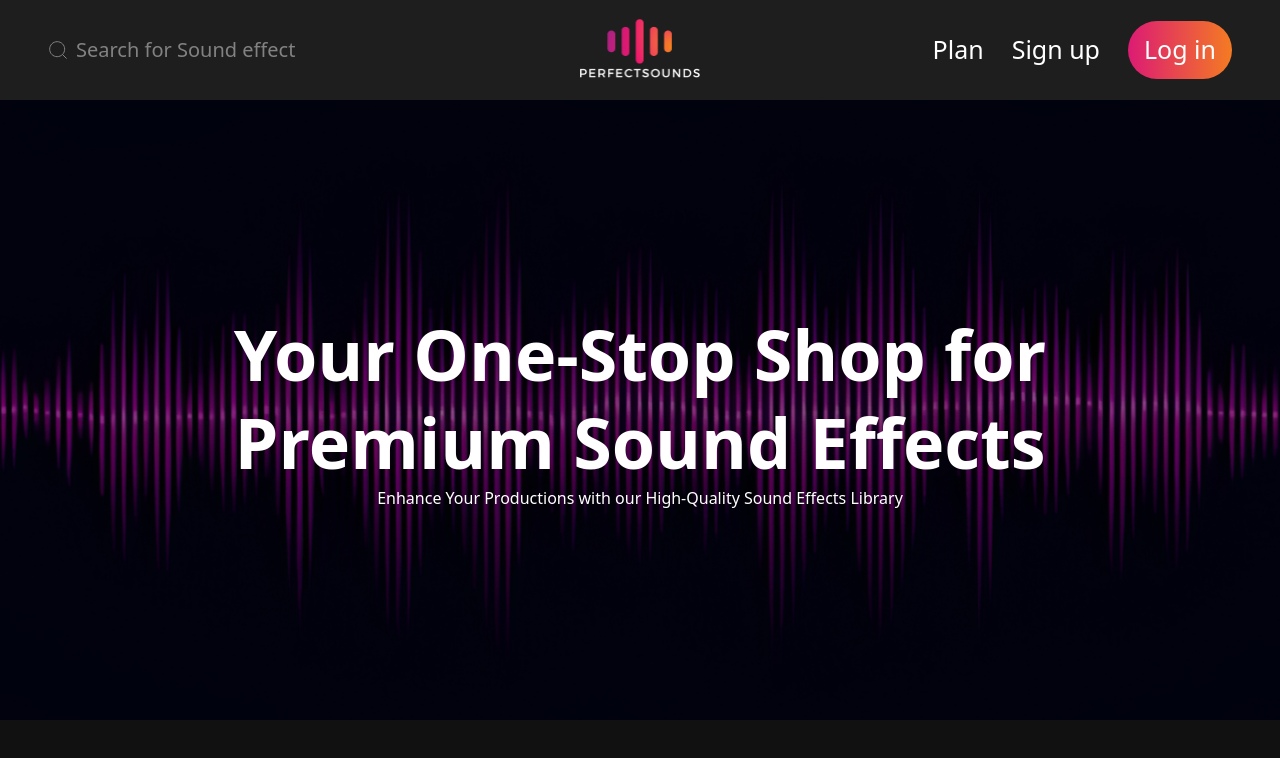
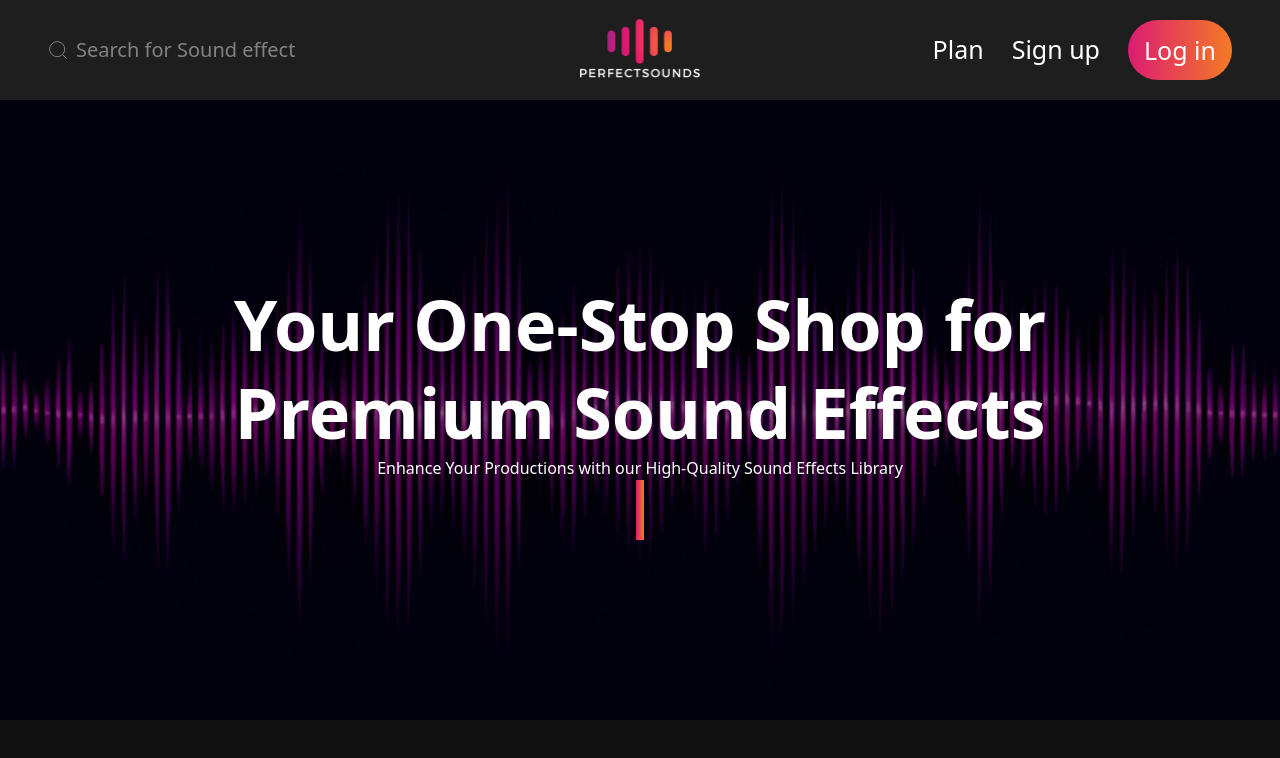
Before and after one commit to Miltonbhowmick/perfect-sounds-next, a Next.js app: page / in a window 1280 px wide. Shown: the top 758 px of the page. Built offline with nearby package versions, Linux system fonts and the light colour scheme.

Commit message:
fix: designs and make it flexbile

```diff
--- a/src/components/button/gradient.js
+++ b/src/components/button/gradient.js
@@ -15,13 +15,21 @@ const ButtonGradiend = ({
 
   if (href) {
     return (
-      <Link href={href} className={`${bgStyle} ${className}`} {...props}>
+      <Link
+        href={href}
+        className={`${bgStyle} ${className} flex justify-center items-center p-[2px] h-[60px]`}
+        {...props}
+      >
         {children}
       </Link>
     );
   }
   return (
-    <button className={`${bgStyle} ${className}`} onClick={onClick} {...props}>
+    <button
+      className={`${bgStyle} ${className} flex justify-center items-center p-[2px] h-[60px]`}
+      onClick={onClick}
+      {...props}
+    >
       {children}
     </button>
   );
```
